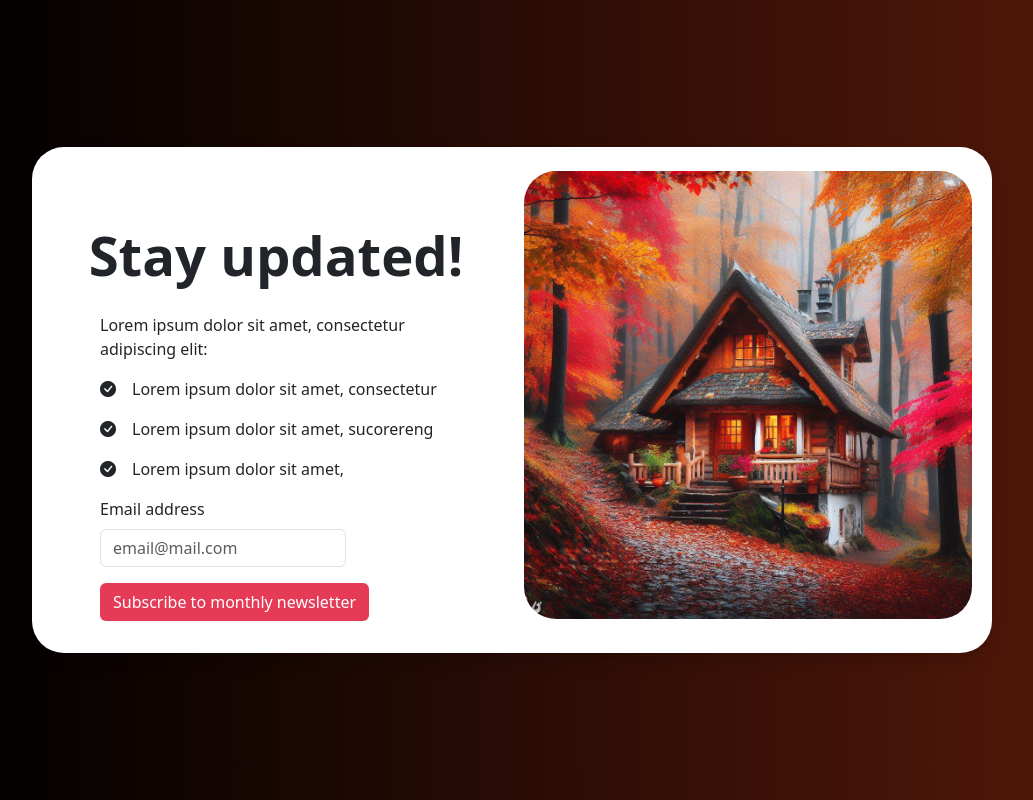
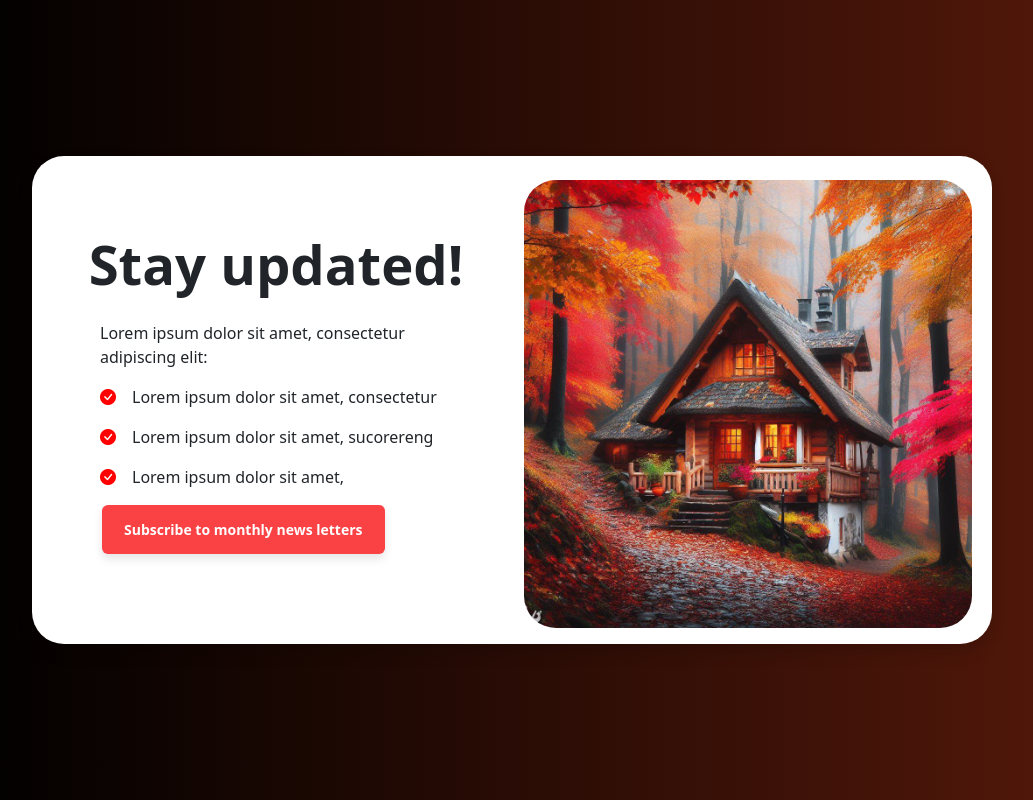
Before and after one commit to Beniah1/Project-6, a React (Create React App) app: page / in a window 1280 px wide. Shown: the whole page, without its empty margins (128-1161 px from the left). Built offline with nearby package versions, Linux system fonts and the light colour scheme.

Commit message:
Add email input field and modal functionality

```diff
--- a/src/App.js
+++ b/src/App.js
@@ -1,21 +1,41 @@
 import React, { useState } from "react";
 import "./App.css";
+import "./Modal.css";
 import "./index.js";
 import image from "./design/bg-img.jpeg";
 
-function App() {
+const App = () => {
+  // State for storing the email
   const [email, setEmail] = useState("");
-  const [isButtonClicked, setIsButtonClicked] = useState(false);
 
+  // State for controlling the visibility of the modal
+  const [isActive, setIsActive] = useState(false);
+
+  // Handler for updating the email state when the email input field changes
   const handleEmailChange = (event) => {
     setEmail(event.target.value);
   };
 
-  const handleButtonClick = () => {
-    console.log(`Sending email to ${email}`);
-    setIsButtonClicked(true);
+  // Handler for showing the modal
+  const handleShow = () => {
+    setIsActive(true);
   };
 
+  // Handler for hiding the modal
+  const handleClose = () => {
+    setIsActive(false);
+  };
+
+  // Handler for the button click event
+  const handleButtonClick = () => {
+    // Here you can use the email value when the button is clicked
+    console.log(email);
+
+    // Refresh the page
+    window.location.reload();
+  };
+
+  // Render the component
   return (
     <div>
       <div
@@ -28,7 +48,7 @@ function App() {
             <section>
               <div className="container">
                 <div className="row">
-                  {/* Manjnin Article */}
+                  {/* Main Article */}
                   <article className="col-6">
                     <h1
                       className="text-center"
@@ -46,44 +66,59 @@ function App() {
                     </p>
                     <p className="mx-5">
                       {/* to add a margin-right in bootstrap use me-4 */}
-                      <i className="bi bi-check-circle-fill me-3"></i>Lorem
-                      ipsum dolor sit amet, consectetur
+                      <i className="bi bi-check-circle-fill me-3 red-dot"></i>
+                      Lorem ipsum dolor sit amet, consectetur
                     </p>
                     <p className="mx-5">
-                      <i className="bi bi-check-circle-fill me-3"></i>
+                      <i className="bi bi-check-circle-fill me-3 red-dot"></i>
                       Lorem ipsum dolor sit amet, sucorereng
                     </p>
                     <p className="mx-5">
-                      <i className="bi bi-check-circle-fill me-3"></i>
+                      <i className="bi bi-check-circle-fill me-3 red-dot"></i>
                       Lorem ipsum dolor sit amet,
                     </p>
                     <div className="mb-3">
-                      {/* email address input */}
-                      <label htmlFor="" className="form-label mx-5">
-                        Email address
-                      </label>
+                      <section className={isActive ? "active" : ""}>
+                        <button className="show-modal" onClick={handleShow}>
+                          Subscribe to monthly news letters{" "}
+                        </button>
+                        <span className="overlay" onClick={handleClose}></span>
+                        <div className="modal-box">
+                          <i className="fa-regular fa-circle-check"></i>
+                          <h2>Completed</h2>
+                          <h3>
+                            You have successfully downloaded all the source code
+                            files.
+                          </h3>
+
+                          {/* Email input field */}
                           <input
                             type="email"
-                        className="form-control mx-5 email-input"
-                        id=""
-                        aria-describedby="emailHelpId"
-                        placeholder="email@mail.com"
+                            className="email-input"
+                            placeholder="Enter your email"
                             value={email}
                             onChange={handleEmailChange}
                           />
+
+                          <div className="buttons">
+                            {/* Renamed button */}
                             <button
-                        type="button"
-                        className="btn btn-clr mx-5 mt-3"
+                              className="send-btn"
                               onClick={handleButtonClick}
                             >
-                        Subscribe to monthly newsletter
+                              Send
                             </button>
-                      {isButtonClicked && (
-                        <p>
-                          Thank you for subscribing! You will receive a monthly
-                          newsletter to {email}.
-                        </p>
-                      )}
+
+                            {/* Renamed button */}
+                            <button
+                              className="cancel-btn"
+                              onClick={handleClose}
+                            >
+                              Cancel
+                            </button>
+                          </div>
+                        </div>
+                      </section>
                     </div>
                   </article>
                   {/* Sidebar or Related Information */}
@@ -103,6 +138,6 @@ function App() {
       </div>
     </div>
   );
-}
+};
 
 export default App;
--- /dev/null
+++ b/src/Modal.css
@@ -0,0 +1,108 @@
+/* Styles for the button that triggers the modal */
+button {
+    font-size: 14px; /* Sets the font size of the button text */
+    font-weight: 600; /* Sets the font weight of the button text */
+    color: #fff; /* Sets the color of the button text */
+    padding: 14px 22px; /* Sets the padding inside the button */
+    border: none; /* Removes the border from the button */
+    background: #fa4144; /* Sets the background color of the button */
+    border-radius: 6px; /* Rounds the corners of the button */
+    cursor: pointer; /* Changes the cursor to a pointer when hovering over the button */
+    margin-left: 50px; /* Adds space to the left of the button */
+}
+
+/* Changes the background color of the button when it's hovered over */
+button:hover {
+    background-color: #eb0c10;
+}
+
+/* Adds a shadow to the button that triggers the modal */
+button.show-modal {
+    box-shadow: 0 5px 10px rgba(0, 0, 0, 0.1);
+}
+
+/* Styles for the modal box */
+.modal-box {
+    position: fixed; /* Positions the modal box in the center of the screen */
+    left: 50%; /* Centers the modal box horizontally */
+    top: 50%; /* Centers the modal box vertically */
+    transform: translate(-50%, -50%); /* Corrects the positioning to ensure the modal box is truly centered */
+    box-shadow: 0 5px 10px rgba(0, 0, 0, 0.1); /* Adds a shadow to the modal box */
+}
+
+/* Hides the button that triggers the modal when the modal is active */
+section.active .show-modal {
+    display: none;
+}
+
+/* Styles for the overlay that appears behind the modal */
+.overlay {
+    position: fixed; /* Positions the overlay over the entire screen */
+    height: 100%; /* Makes the overlay fill the entire screen vertically */
+    width: 100%; /* Makes the overlay fill the entire screen horizontally */
+    opacity: 0; /* Makes the overlay invisible initially */
+    pointer-events: none; /* Makes the overlay unclickable initially */
+}
+
+/* Makes the overlay visible and clickable when the modal is active */
+section.active .overlay {
+    opacity: 1;
+    pointer-events: auto;
+}
+
+/* More styles for the modal box */
+.modal-box {
+    display: flex; /* Makes the modal box a flex container */
+    flex-direction: column; /* Makes the modal box items stack vertically */
+    align-items: center; /* Centers the modal box items horizontally */
+    max-width: 380px; /* Sets the maximum width of the modal box */
+    width: 100%; /* Makes the modal box fill its container */
+    padding: 30px 20px; /* Sets the padding inside the modal box */
+    border-radius: 24px; /* Rounds the corners of the modal box */
+    background-color: #fff; /* Sets the background color of the modal box */
+    opacity: 0; /* Makes the modal box invisible initially */
+    pointer-events: none; /* Makes the modal box unclickable initially */
+    transition: all 0.3s ease; /* Adds a transition effect to the modal box */
+    transform: translate(-50%, -50%) scale(1.2); /* Scales up the modal box initially */
+}
+
+/* Makes the modal box visible, clickable, and scales it down to its original size when the modal is active */
+section.active .modal-box {
+    opacity: 1;
+    pointer-events: auto;
+    transform: translate(-50%, -50%) scale(1);
+}
+
+/* Styles for the icon in the modal box */
+.modal-box i {
+    font-size: 70px; /* Sets the font size of the icon */
+    color: #4070f4; /* Sets the color of the icon */
+}
+
+/* Styles for the main heading in the modal box */
+.modal-box h2 {
+    margin-top: 20px; /* Adds space above the heading */
+    font-size: 25px; /* Sets the font size of the heading */
+    font-weight: 500; /* Sets the font weight of the heading */
+    color: #333; /* Sets the color of the heading */
+}
+
+/* Styles for the subheading in the modal box */
+.modal-box h3 {
+    font-size: 16px; /* Sets the font size of the subheading */
+    font-weight: 400; /* Sets the font weight of the subheading */
+    color: #333; /* Sets the color of the subheading */
+    text-align: center; /* Centers the subheading text */
+}
+
+/* Styles for the button container in the modal box */
+.modal-box .buttons {
+    margin-top: 25px; /* Adds space above the button container */
+}
+
+/* Styles for the buttons in the modal box */
+.modal-box button {
+    font-size: 14px; /* Sets the font size of the button text */
+    padding: 6px 12px; /* Sets the padding inside the button */
+    margin: 0 10px; /* Adds space around the button */
+}
--- a/src/index.css
+++ b/src/index.css
@@ -17,6 +17,9 @@ body {
   width: 55%; /* Adjust this value to your liking */
 }
 
+.red-dot{
+  color: red;
+}
 /* Styling for the button. This includes setting the text color and background color. */
 .btn-clr{
   color: white;
```
Lines whose indentation alone changed are shown as unchanged.
